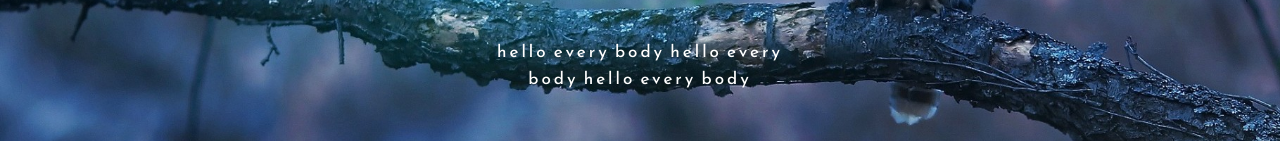
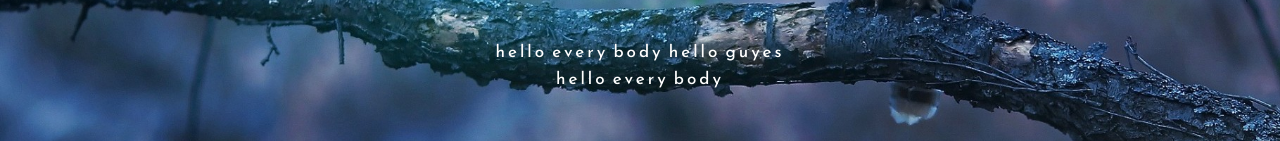
Before and after one commit to MohammedSobhi606/template1, a plain HTML site: page index.html in a window 1280 px wide. Shown: the part 421-562 px from the top of the page. Drawn offline with nearby package versions, Linux system fonts and the light colour scheme.

Commit message:
Update index.html

```diff
--- a/index.html
+++ b/index.html
@@ -34,7 +34,7 @@
     <div class="text-info center">
         <h1> !👋أهلا بكم</h1>
         <p>hello every body
-       hello every body
+       hello guyes
        hello every body  </p>
     </div>
 </div>
```
